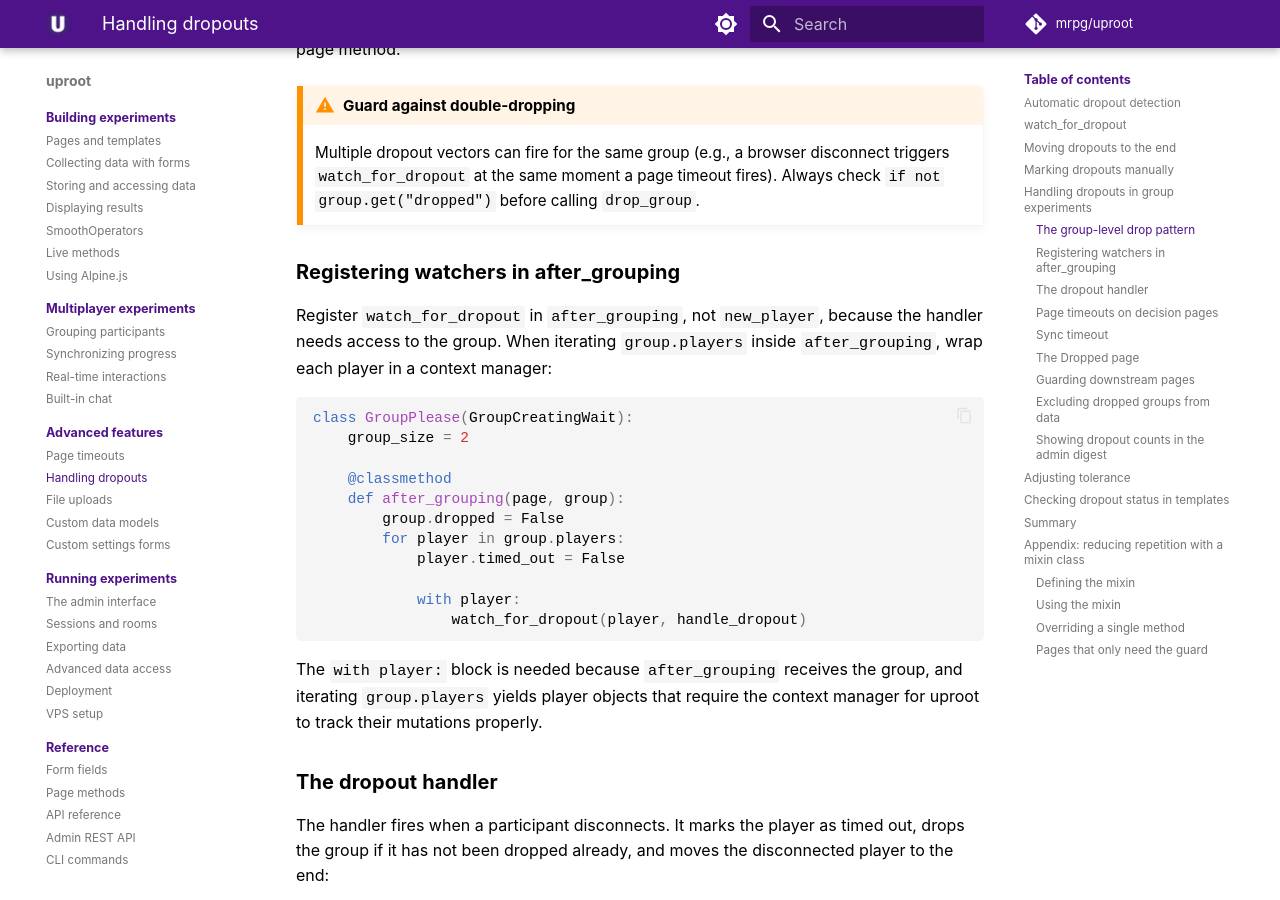
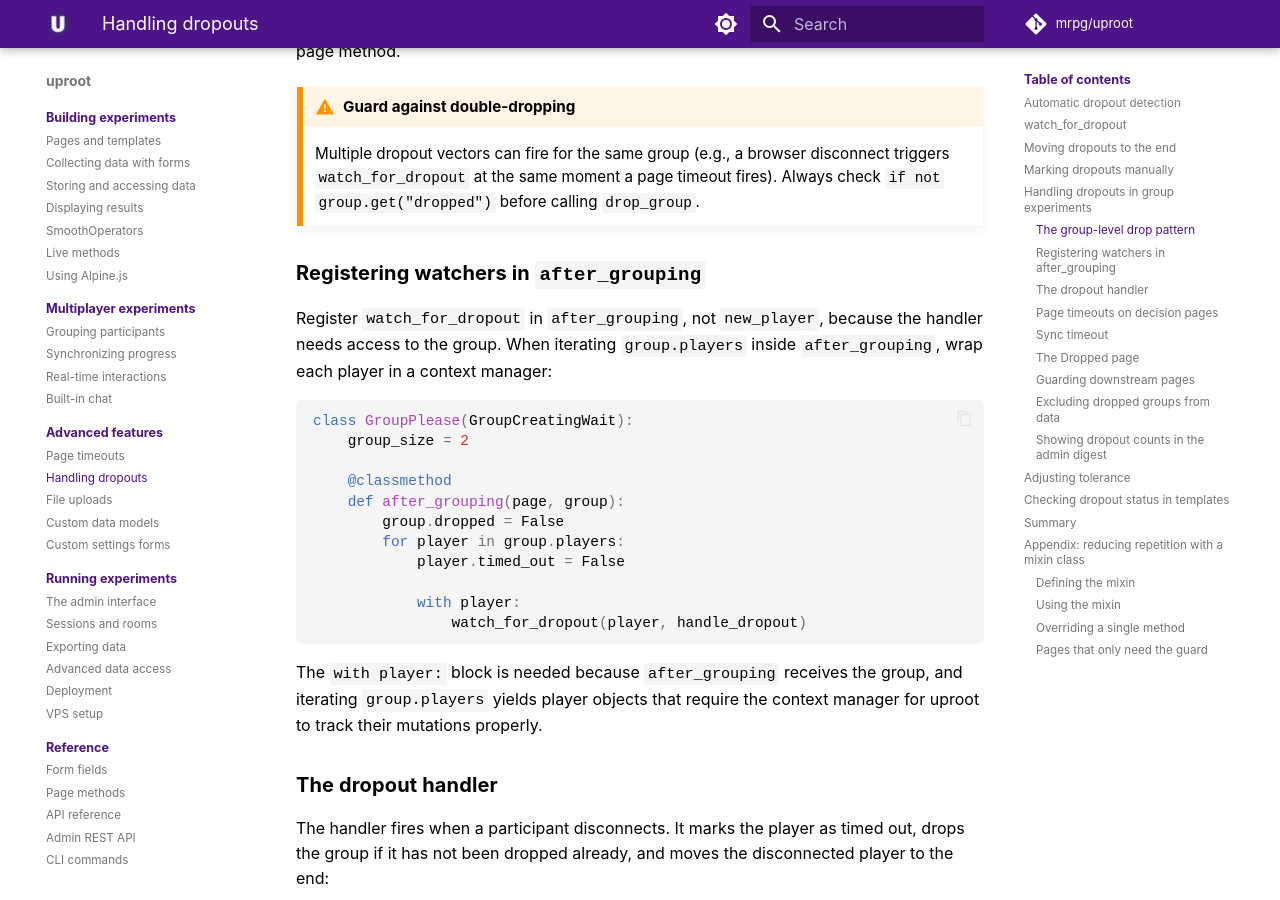
Before and after one commit to mrpg/uproot-docs, an MkDocs documentation site: the page built from docs/advanced/dropouts.md, in a window 1280 px wide and 900 px high, scrolled down 2623 px. Built offline with MkDocs 1.6.1 and Material for MkDocs 9.7.7, drawn with Linux system fonts in a browser that asks for light colours; some web fonts are replaced; comment, search, counter and statistics services are not loaded.

````diff
--- a/docs/advanced/dropouts.md
+++ b/docs/advanced/dropouts.md
@@ -21,7 +21,7 @@ The watcher checks every few seconds whether the player’s browser is still con
 
 [:material-github: See the dropouts example](https://github.com/mrpg/uproot-examples/tree/master/dropouts)
 
-## watch_for_dropout
+## `watch_for_dropout`
 
 ```python
 watch_for_dropout(player, handler, tolerance=30.0)
@@ -100,7 +100,7 @@ def drop_group(group, culprit):
 !!! warning "Guard against double-dropping"
     Multiple dropout vectors can fire for the same group (e.g., a browser disconnect triggers `watch_for_dropout` at the same moment a page timeout fires). Always check `if not group.get("dropped")` before calling `drop_group`.
 
-### Registering watchers in after_grouping
+### Registering watchers in `after_grouping`
 
 Register `watch_for_dropout` in `after_grouping`, not `new_player`, because the handler needs access to the group. When iterating `group.players` inside `after_grouping`, wrap each player in a context manager:
 
````
